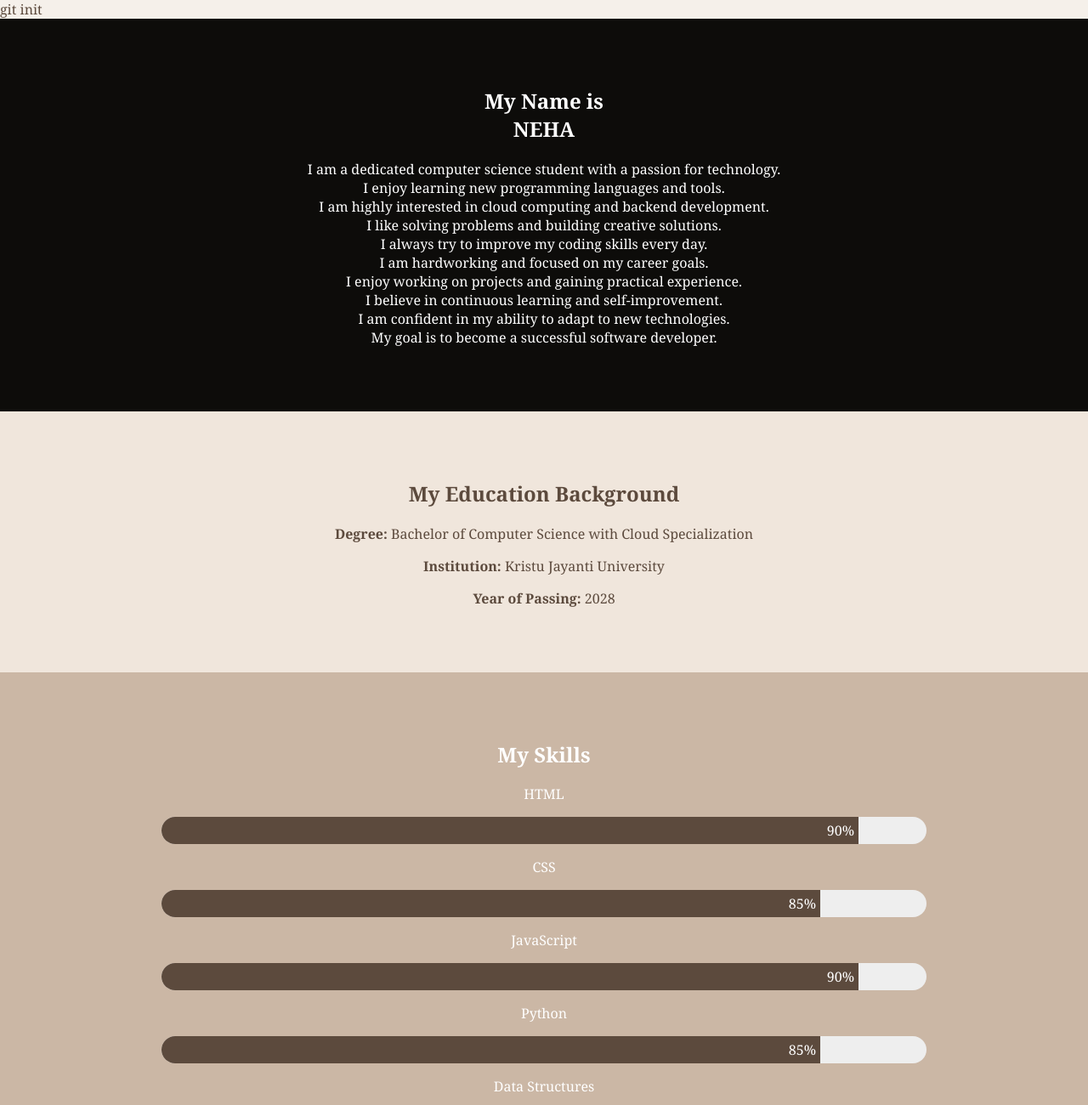
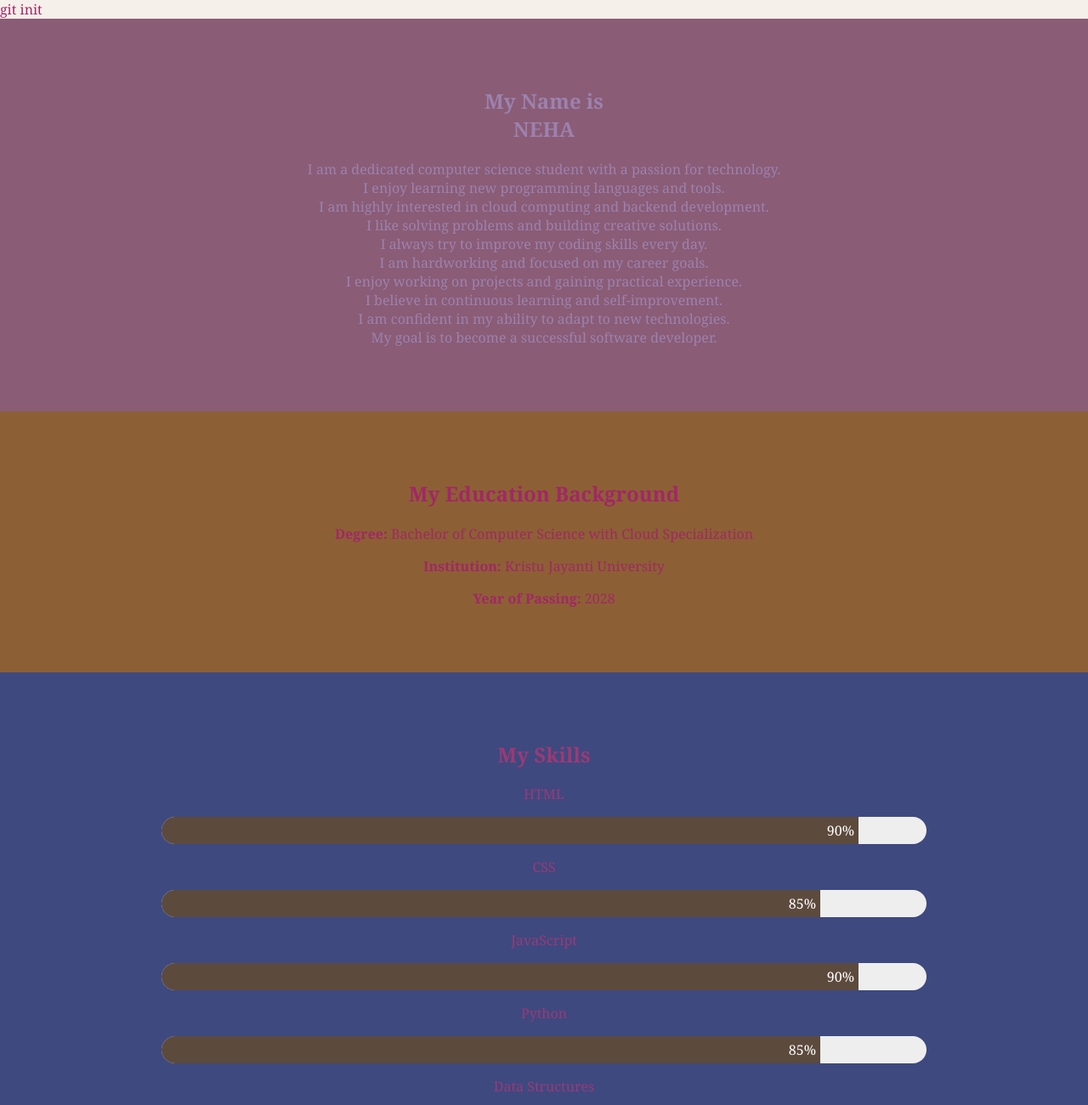
Before and after one commit to Nehat876/neha_portfolio_project, a website: page index.html in a window 1280 px wide. Shown: the top 1300 px of the page at 85% size. Drawn offline with Linux system fonts and the light colour scheme.

Commit message:
update portfolio

```diff
--- a/style.css
+++ b/style.css
@@ -2,7 +2,7 @@ body {
     margin: 0;
     font-family: 'Georgia', serif;
     background-color: #f5f0ea;
-    color: #5c4a3d;
+    color: #a32668;
 }
 section {
     padding: 60px 20px;
@@ -15,19 +15,19 @@ section {
 
 /* INTRO */
 .intro {
-    background-color: #0d0c0a;
-    color: white;
+    background-color: #8a5c76;
+    color: rgb(156, 130, 174);
 }
 
 /* EDUCATION */
 .education {
-    background-color: #f0e6dc;
+    background-color: #8c6034;
 }
 
 /* SKILLS */
 .skills {
-    background-color: #cbb7a5;
-    color: white;
+    background-color: #3e4980;
+    color: rgb(155, 58, 116);
 }
 
 .skill-bar {
@@ -66,10 +66,10 @@ button {
 }
 
 button:hover {
-    background-color: #131110;
+    background-color: #d0591e;
 }
 .footer {
-    background-color: #cbb7a5;
-    color: white;
+    background-color: #5e3b1d;
+    color: rgb(144, 44, 44);
     padding: 30px;
 }
```
